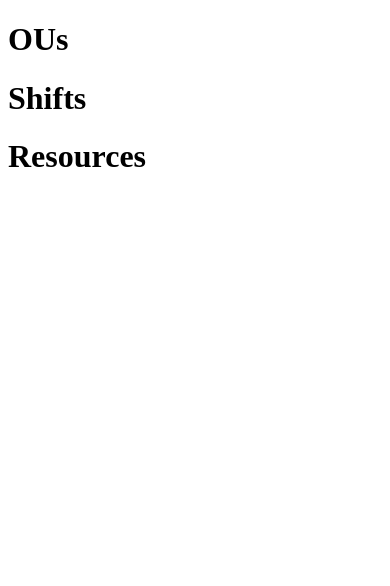
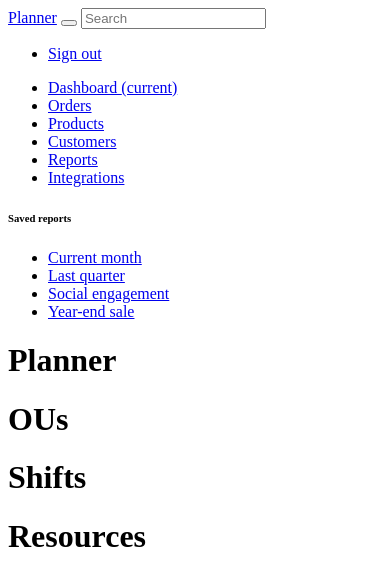
Before and after one commit to swmo/demo, a Symfony app: template templates/planner/index.html.twig in a window 390 px wide. Shown: the top 586 px of the page. Run offline with Twig, Linux system fonts and the light colour scheme; the template is opened without the code that fills it, so the values that code supplies are empty; some libraries are stand-ins or nearby versions.

Commit message:
prototyping

```diff
--- /dev/null
+++ b/assets/css/app.css
@@ -0,0 +1,7 @@
+body {
+    background-color: white;
+}
+
+
+.droppable { width: 150px; height: 150px; margin: 10px; }
+.draggable, .draggable-nonvalid { width: 100px; height: 100px; padding: 0.5em; float: left; margin: 10px 10px 10px 0; }
--- /dev/null
+++ b/assets/css/app.scss
@@ -0,0 +1,9 @@
+
+// customize some Bootstrap variables
+$primary: darken(#428bca, 20%);
+
+// the ~ allows you to reference things in node_modules
+@import "~bootstrap/scss/bootstrap";
+
+@import '~jquery-ui/themes/base/core.css';
+@import '~jquery-ui/themes/base/theme.css';
--- a/composer.json
+++ b/composer.json
@@ -34,6 +34,7 @@
         "symfony/twig-bundle": "4.4.*",
         "symfony/validator": "4.4.*",
         "symfony/web-link": "4.4.*",
+        "symfony/webpack-encore-bundle": "^1.7",
         "symfony/yaml": "4.4.*",
         "twig/extra-bundle": "^2.12|^3.0",
         "twig/twig": "^2.12|^3.0"
--- a/config/bundles.php
+++ b/config/bundles.php
@@ -13,4 +13,5 @@ return [
     Symfony\Bundle\MakerBundle\MakerBundle::class => ['dev' => true],
     Doctrine\Bundle\FixturesBundle\DoctrineFixturesBundle::class => ['dev' => true, 'test' => true],
     EasyCorp\Bundle\EasyAdminBundle\EasyAdminBundle::class => ['all' => true],
+    Symfony\WebpackEncoreBundle\WebpackEncoreBundle::class => ['all' => true],
 ];
--- a/templates/base.html.twig
+++ b/templates/base.html.twig
@@ -2,11 +2,143 @@
 <html>
     <head>
         <meta charset="UTF-8">
+
+
+    <meta name="viewport" content="width=device-width, initial-scale=1, shrink-to-fit=no">
         <title>{% block title %}Welcome!{% endblock %}</title>
-        {% block stylesheets %}{% endblock %}
+        {% block stylesheets %}
+            {# 'app' must match the first argument to addEntry() in webpack.config.js #}
+            {{ encore_entry_link_tags('app') }}
+            <link rel="stylesheet" href="/build/app.css">
+        {% endblock %}
     </head>
     <body>
+
+    <nav class="navbar navbar-dark sticky-top bg-dark flex-md-nowrap p-0 shadow">
+  <a class="navbar-brand col-md-3 col-lg-2 mr-0 px-3" href="#">Planner</a>
+  <button class="navbar-toggler position-absolute d-md-none collapsed" type="button" data-toggle="collapse" data-target="#sidebarMenu" aria-controls="sidebarMenu" aria-expanded="false" aria-label="Toggle navigation">
+    <span class="navbar-toggler-icon"></span>
+  </button>
+  <input class="form-control form-control-dark w-100" type="text" placeholder="Search" aria-label="Search">
+  <ul class="navbar-nav px-3">
+    <li class="nav-item text-nowrap">
+      <a class="nav-link" href="#">Sign out</a>
+    </li>
+  </ul>
+</nav>
+
+<div class="container-fluid">
+  <div class="row">
+    <nav id="sidebarMenu" class="col-md-3 col-lg-2 d-md-block bg-light sidebar collapse">
+      <div class="sidebar-sticky pt-3">
+        <ul class="nav flex-column">
+          <li class="nav-item">
+            <a class="nav-link active" href="#">
+              <span data-feather="home"></span>
+              Dashboard <span class="sr-only">(current)</span>
+            </a>
+          </li>
+          <li class="nav-item">
+            <a class="nav-link" href="#">
+              <span data-feather="file"></span>
+              Orders
+            </a>
+          </li>
+          <li class="nav-item">
+            <a class="nav-link" href="#">
+              <span data-feather="shopping-cart"></span>
+              Products
+            </a>
+          </li>
+          <li class="nav-item">
+            <a class="nav-link" href="#">
+              <span data-feather="users"></span>
+              Customers
+            </a>
+          </li>
+          <li class="nav-item">
+            <a class="nav-link" href="#">
+              <span data-feather="bar-chart-2"></span>
+              Reports
+            </a>
+          </li>
+          <li class="nav-item">
+            <a class="nav-link" href="#">
+              <span data-feather="layers"></span>
+              Integrations
+            </a>
+          </li>
+        </ul>
+
+        <h6 class="sidebar-heading d-flex justify-content-between align-items-center px-3 mt-4 mb-1 text-muted">
+          <span>Saved reports</span>
+          <a class="d-flex align-items-center text-muted" href="#" aria-label="Add a new report">
+            <span data-feather="plus-circle"></span>
+          </a>
+        </h6>
+        <ul class="nav flex-column mb-2">
+          <li class="nav-item">
+            <a class="nav-link" href="#">
+              <span data-feather="file-text"></span>
+              Current month
+            </a>
+          </li>
+          <li class="nav-item">
+            <a class="nav-link" href="#">
+              <span data-feather="file-text"></span>
+              Last quarter
+            </a>
+          </li>
+          <li class="nav-item">
+            <a class="nav-link" href="#">
+              <span data-feather="file-text"></span>
+              Social engagement
+            </a>
+          </li>
+          <li class="nav-item">
+            <a class="nav-link" href="#">
+              <span data-feather="file-text"></span>
+              Year-end sale
+            </a>
+          </li>
+        </ul>
+      </div>
+    </nav>
+
+    <main role="main" class="col-md-9 ml-sm-auto col-lg-10 px-md-4">
+      <div class="d-flex justify-content-between flex-wrap flex-md-nowrap align-items-center pt-3 pb-2 mb-3 border-bottom">
+        <h1 class="h2">Planner</h1>
+
+
+      </div>
+
         {% block body %}{% endblock %}
-        {% block javascripts %}{% endblock %}
+
+
+            </main>
+  </div>
+</div>
+
+        {% block javascripts %}
+           {{ encore_entry_script_tags('app') }}
+            <script>
+            $( function() {
+                $( ".draggable, .draggable-nonvalid" ).draggable();
+                $( ".droppable" ).droppable({
+                  accept: ".draggable",
+                  classes: {
+                    "ui-droppable-active": "ui-state-active",
+                    "ui-droppable-hover": "ui-state-hover"
+                  },
+                  drop: function( event, ui ) {
+                    $( this )
+                      .addClass( "ui-state-highlight" )
+                      .find( "p" )
+                        .html( "Dropped!" );
+                  }
+                });
+            });
+            </script>
+        {% endblock %}
     </body>
 </html>
--- a/templates/planner/index.html.twig
+++ b/templates/planner/index.html.twig
@@ -3,6 +3,7 @@
 {% block title %}Hello PlannerController!{% endblock %}
 
 {% block body %}
+
 
 
      <h1>OUs</h1>
@@ -17,6 +18,10 @@
          {{project.name}}
       {% endfor %}
     {% endfor %}
+
+
+
+
 
 
 <h1>Shifts</h1>
@@ -49,12 +54,11 @@
     {% endfor %}
 </ul>
 
-
-
 {% for managedShift in managedShifts %}
 
       <h1>{{ managedShift.getShift().name }} {{ managedShift.getShift().start|date("d.m.Y h:i") }} - {{ managedShift.getShift().end|date("d.m.Y h:i") }} </h1>
 
+      {{managedShift.searchBookableRessource}}
       {% if managedShift.isWrongBooked == true %}
           <span style="color:red">Error auf der Schicht ist eine fehlerhafte Einteilung vorhanden</span>
 
@@ -71,13 +75,25 @@
 
         <h2>notwendige Einteilung:</h2> <br>
        {% for nm in managedShift.getOpen() %}
-            {{nm.openNumber}} {{nm.resourceGroup.name}} <br>
+
+            {{nm.openNumber}}x {{nm.resourceGroup.name}} <br>
+            <div class="droppable ui-widget-header">
+
+            </div>
               {% for shiftWork in nm.shiftWorks %}
                --  {{shiftWork.resource.name}} bereits gebucht
             {% endfor %}
             <br>
        {% endfor %}
 
+       <h2>vorhandene zuordnungsbare Resourcen:</h2>
+<div  class="ui-widget-content draggable-nonvalid">
+  <p>I'm draggable but can't be dropped</p>
+</div>
+
+<div class=" draggable ui-widget-content">
+  <p>Drag me to my target</p>
+</div>
 
         <h2>gemachte Einteilung:</h2> <br>
        {% for nm in managedShift.getBooked() %}
--- /dev/null
+++ b/webpack.config.js
@@ -0,0 +1,75 @@
+var Encore = require('@symfony/webpack-encore');
+
+// Manually configure the runtime environment if not already configured yet by the "encore" command.
+// It's useful when you use tools that rely on webpack.config.js file.
+if (!Encore.isRuntimeEnvironmentConfigured()) {
+    Encore.configureRuntimeEnvironment(process.env.NODE_ENV || 'dev');
+}
+
+Encore
+    // directory where compiled assets will be stored
+    .setOutputPath('public/build/')
+    // public path used by the web server to access the output path
+    .setPublicPath('/build')
+    // only needed for CDN's or sub-directory deploy
+    //.setManifestKeyPrefix('build/')
+
+    /*
+     * ENTRY CONFIG
+     *
+     * Add 1 entry for each "page" of your app
+     * (including one that's included on every page - e.g. "app")
+     *
+     * Each entry will result in one JavaScript file (e.g. app.js)
+     * and one CSS file (e.g. app.css) if your JavaScript imports CSS.
+     */
+    .addEntry('app', './assets/js/app.js')
+    //.addEntry('page1', './assets/js/page1.js')
+    //.addEntry('page2', './assets/js/page2.js')
+
+    // When enabled, Webpack "splits" your files into smaller pieces for greater optimization.
+    .splitEntryChunks()
+
+    // will require an extra script tag for runtime.js
+    // but, you probably want this, unless you're building a single-page app
+    .enableSingleRuntimeChunk()
+
+    /*
+     * FEATURE CONFIG
+     *
+     * Enable & configure other features below. For a full
+     * list of features, see:
+     * https://symfony.com/doc/current/frontend.html#adding-more-features
+     */
+    .cleanupOutputBeforeBuild()
+    .enableBuildNotifications()
+    .enableSourceMaps(!Encore.isProduction())
+    // enables hashed filenames (e.g. app.abc123.css)
+    .enableVersioning(Encore.isProduction())
+
+    // enables @babel/preset-env polyfills
+    .configureBabelPresetEnv((config) => {
+        config.useBuiltIns = 'usage';
+        config.corejs = 3;
+    })
+
+    .enableSassLoader()
+    // enables Sass/SCSS support
+    //.enableSassLoader()
+
+    // uncomment if you use TypeScript
+    //.enableTypeScriptLoader()
+
+    // uncomment to get integrity="..." attributes on your script & link tags
+    // requires WebpackEncoreBundle 1.4 or higher
+    //.enableIntegrityHashes(Encore.isProduction())
+
+    // uncomment if you're having problems with a jQuery plugin
+    .autoProvidejQuery()
+
+    // uncomment if you use API Platform Admin (composer req api-admin)
+    //.enableReactPreset()
+    //.addEntry('admin', './assets/js/admin.js')
+;
+
+module.exports = Encore.getWebpackConfig();
```
Also changed, not shown: assets/js/app.js (added, +22 -0 lines), package.json (added, +12 -0 lines), src/DataFixtures/AppFixtures.php (+19 -4 lines), src/Service/PlannerManager.php (+11 -1 lines), 9 other files. Lines whose indentation alone changed are shown as unchanged.
